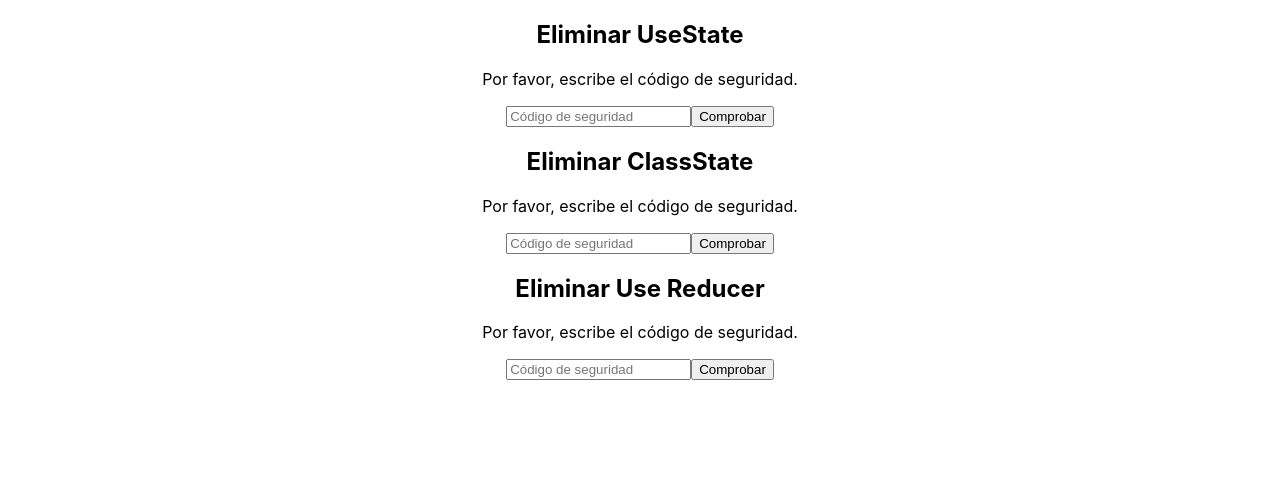
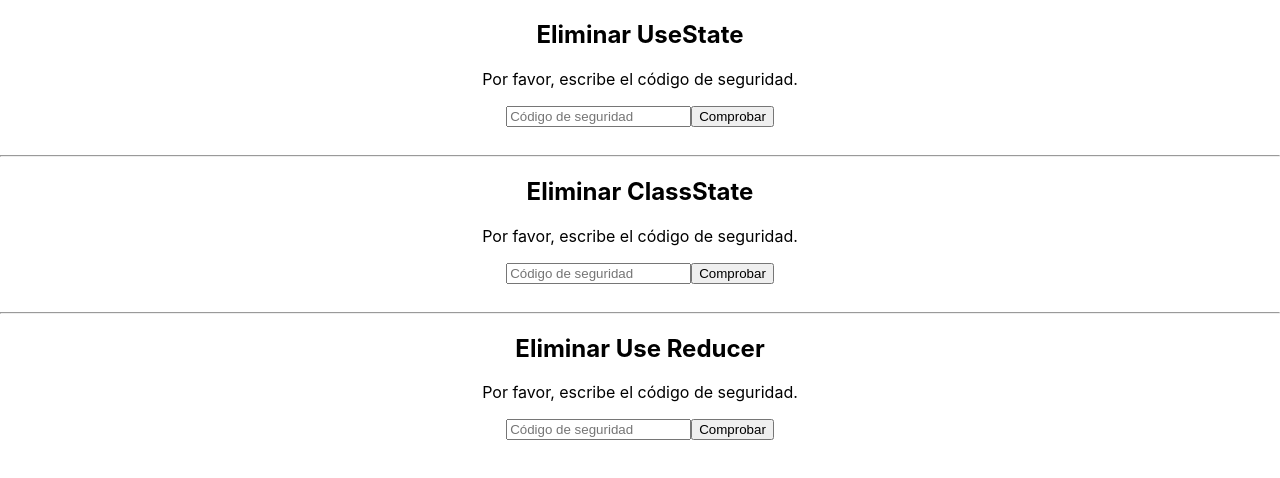
Before and after one commit to karlitasg7/react-security-codes, a React (Create React App) app: page / in a window 1280 px wide. Shown: the top 478 px of the page. Built offline with nearby package versions, Linux system fonts and the light colour scheme.

Commit message:
add br and hr to separate components

```diff
--- a/src/App.js
+++ b/src/App.js
@@ -7,7 +7,11 @@ function App() {
   return (
     <div className="App">
       <UseState name="UseState" />
+      <br />
+      <hr />
       <ClassState name="ClassState" />
+      <br />
+      <hr />
       <UseReducer name="Use Reducer" />
     </div>
   );
```
